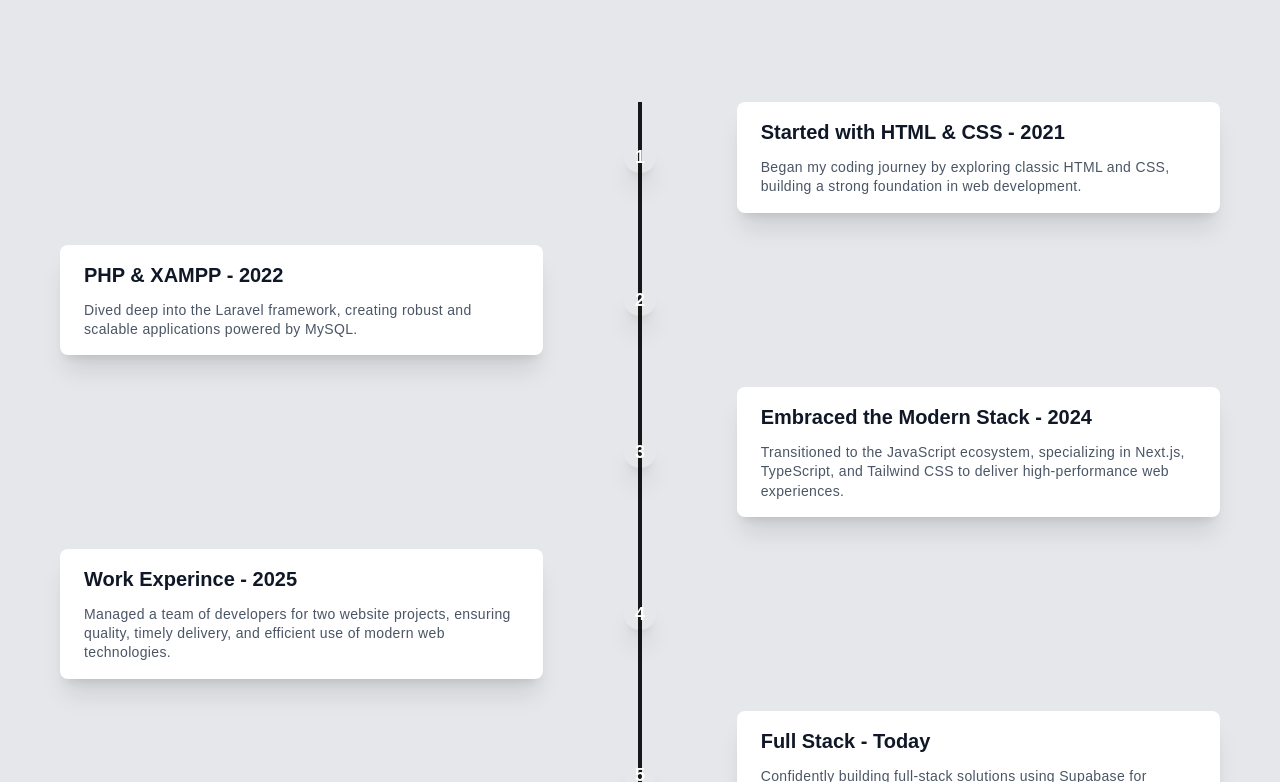
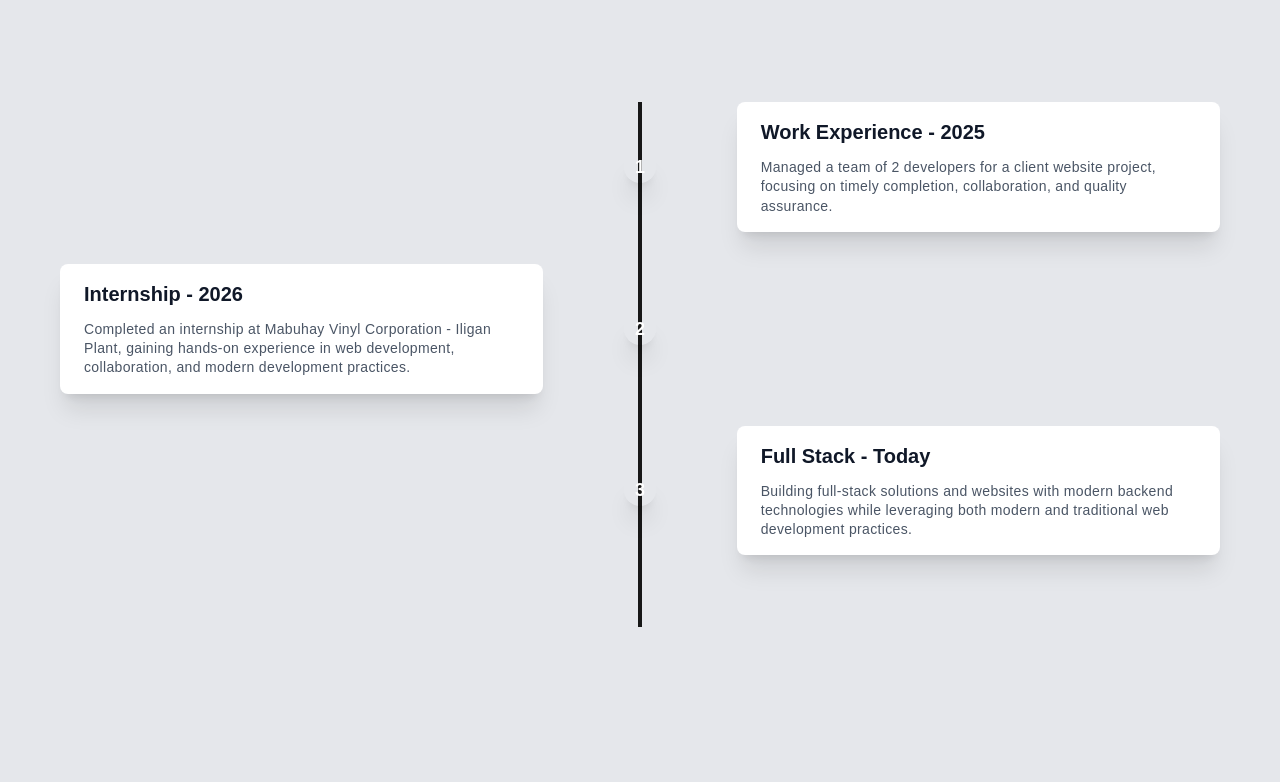
Before and after one commit to christianmaglangit/my-portfolio, a Next.js app: page / in a window 1280 px wide. Shown: the part 938-1720 px from the top of the page. Built offline with nearby package versions, Linux system fonts and the light colour scheme; no server answers.

Commit message:
update My Journey

```diff
--- a/src/app/page.tsx
+++ b/src/app/page.tsx
@@ -170,11 +170,9 @@ const SectionHeader = ({ title }: { title: string }) => (
 );
 
 const journey = [
-    { year: "2021", title: "Started with HTML & CSS", description: "Began my coding journey by exploring classic HTML and CSS, building a strong foundation in web development." },
-    { year: "2022", title: "PHP & XAMPP", description: "Dived deep into the Laravel framework, creating robust and scalable applications powered by MySQL." },
-    { year: "2024", title: "Embraced the Modern Stack", description: "Transitioned to the JavaScript ecosystem, specializing in Next.js, TypeScript, and Tailwind CSS to deliver high-performance web experiences." },
-    { year: "2025", title: "Work Experince", description: "Managed a team of developers for two website projects, ensuring quality, timely delivery, and efficient use of modern web technologies." },
-    { year: "Today", title: "Full Stack", description: "Confidently building full-stack solutions using Supabase for backend services, combining the best of modern and traditional web technologies." }
+    { year: "2025", title: "Work Experience", description: "Managed a team of 2 developers for a client website project, focusing on timely completion, collaboration, and quality assurance." },
+    { year: "2026", title: "Internship",description:"Completed an internship at Mabuhay Vinyl Corporation - Iligan Plant,  gaining hands-on experience in web development, collaboration, and modern development practices.",},
+    { year: "Today", title: "Full Stack", description: "Building full-stack solutions and websites with modern backend technologies while leveraging both modern and traditional web development practices." }
 ];
 
 const AboutMeSection = () => (
```
